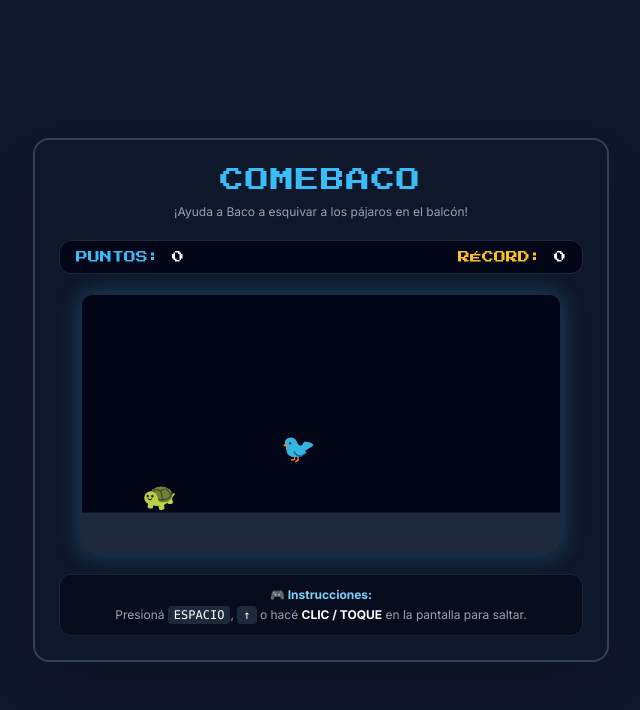
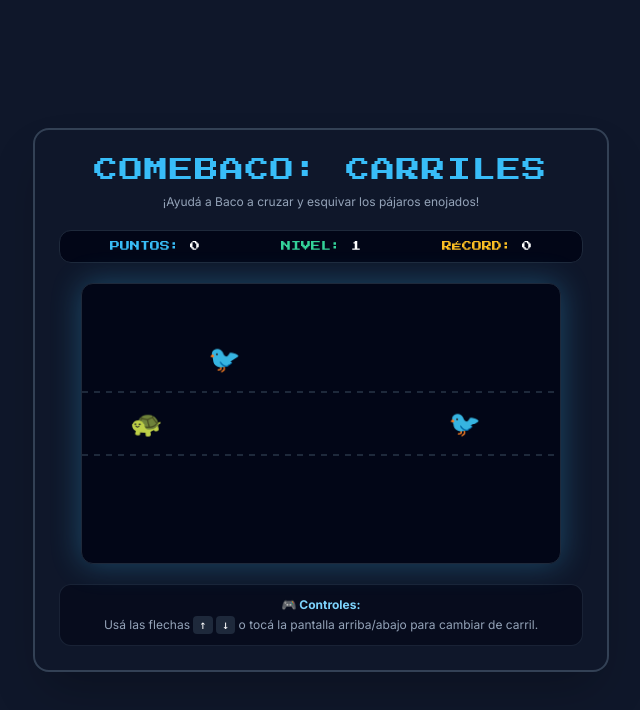
Before and after one commit to ciberspar/correbaco, a plain HTML site: page index.html in a window 1280 px wide. Both pictures are taken after a click on the element 640 px from the left and 424 px from the top of the page. Shown: the whole page, without its empty margins (319-959 px from the left). Drawn offline with nearby package versions, Linux system fonts and the light colour scheme.

Commit message:
Actualizar index.html

```diff
--- a/index.html
+++ b/index.html
@@ -3,7 +3,7 @@
 <head>
 <meta charset="UTF-8">
 <meta name="viewport" content="width=device-width, initial-scale=1.0">
-<title>Comebaco - El Reto del Balcón 🐢 vs 🐦</title>
+<title>Comebaco: El Desafío de los Carriles 🐢 vs 🐦</title>
 <script src="https://cdn.tailwindcss.com"></script>
 <style>
   @import url('https://fonts.googleapis.com/css2?family=Press+Start+2P&family=Inter:wght@400;700&display=swap');
@@ -20,99 +20,122 @@
 
   canvas {
     image-rendering: pixelated;
-    box-shadow: 0 0 25px rgba(56, 189, 248, 0.3);
+    box-shadow: 0 0 30px rgba(56, 189, 248, 0.3);
   }
 </style>
 </head>
 <body class="min-h-screen flex flex-col items-center justify-center p-4 select-none">
 
-  <!-- Contenedor Principal -->
   <main class="w-full max-w-xl bg-slate-900 border-2 border-slate-700 rounded-2xl p-6 shadow-2xl flex flex-col items-center gap-5">
 
-    <!-- Título y Estado -->
+    <!-- Título -->
     <div class="text-center">
-      <h1 class="arcade-font text-xl sm:text-2xl text-sky-400 tracking-wider mb-2">COMEBACO</h1>
-      <p class="text-xs text-slate-400">¡Ayuda a Baco a esquivar a los pájaros en el balcón!</p>
+      <h1 class="arcade-font text-xl sm:text-2xl text-sky-400 tracking-wider mb-2">COMEBACO: CARRILES</h1>
+      <p class="text-xs text-slate-400">¡Ayudá a Baco a cruzar y esquivar los pájaros enojados!</p>
     </div>
 
-    <!-- Panel de Puntuación -->
-    <div class="w-full flex justify-between items-center px-4 py-2 bg-slate-950 rounded-xl border border-slate-800 arcade-font text-xs">
+    <!-- Panel de Estado (Puntuación, Nivel y Récord) -->
+    <div class="w-full grid grid-cols-3 gap-2 px-4 py-2 bg-slate-950 rounded-xl border border-slate-800 arcade-font text-[10px] text-center">
       <div class="text-sky-400">PUNTOS: <span id="score-val" class="text-white">0</span></div>
+      <div class="text-emerald-400">NIVEL: <span id="level-val" class="text-white">1</span></div>
       <div class="text-amber-400">RÉCORD: <span id="record-val" class="text-white">0</span></div>
     </div>
 
     <!-- Canvas del Juego -->
     <div class="relative w-full flex justify-center">
-      <canvas id="gameCanvas" width="480" height="260" class="w-full max-w-[480px] bg-slate-950 rounded-xl border border-slate-800 cursor-pointer"></canvas>
+      <canvas id="gameCanvas" width="480" height="280" class="w-full max-w-[480px] bg-slate-950 rounded-xl border border-slate-800 cursor-pointer"></canvas>
     </div>
 
-    <!-- Controles / Instrucciones -->
-    <div class="text-center text-xs text-slate-400 bg-slate-950/60 p-3 rounded-xl border border-slate-800/80 w-full">
-      <p class="font-bold text-sky-300 mb-1">🎮 Instrucciones:</p>
-      <p>Presioná <span class="text-white font-mono bg-slate-800 px-1.5 py-0.5 rounded">ESPACIO</span>, <span class="text-white font-mono bg-slate-800 px-1.5 py-0.5 rounded">↑</span> o hacé <span class="text-white font-bold">CLIC / TOQUE</span> en la pantalla para saltar.</p>
+    <!-- Controles -->
+    <div class="text-center text-xs text-slate-400 bg-slate-950/60 p-3 rounded-xl border border-slate-800/80 w-full flex flex-col gap-1">
+      <p class="font-bold text-sky-300">🎮 Controles:</p>
+      <p>Usá las flechas <span class="text-white font-mono bg-slate-800 px-1.5 py-0.5 rounded">↑</span> <span class="text-white font-mono bg-slate-800 px-1.5 py-0.5 rounded">↓</span> o tocá la pantalla arriba/abajo para cambiar de carril.</p>
     </div>
 
   </main>
 
-  <!-- Lógica del Juego -->
   <script>
     const canvas = document.getElementById('gameCanvas');
     const ctx = canvas.getContext('2d');
     const scoreVal = document.getElementById('score-val');
+    const levelVal = document.getElementById('level-val');
     const recordVal = document.getElementById('record-val');
 
     let score = 0;
-    let highScore = localStorage.getItem('comebaco_highscore') || 0;
+    let level = 1;
+    let highScore = localStorage.getItem('comebaco_lanes_highscore') || 0;
     recordVal.textContent = highScore;
 
     let isPlaying = false;
     let isGameOver = false;
 
+    // Posiciones de los 3 carriles (Y central de cada carril)
+    const lanes = [75, 140, 205];
+
     // Objeto Baco
     const baco = {
+      laneIndex: 1, // Empieza en el carril del medio
       x: 60,
-      y: 180,
-      width: 32,
-      height: 32,
-      vy: 0,
-      gravity: 0.7,
-      jumpForce: -10.5,
-      isJumping: false
+      radius: 16,
+      targetY: lanes[1],
+      currentY: lanes[1]
     };
 
     let birds = [];
     let frameCount = 0;
-    let gameSpeed = 4;
+    let baseSpeed = 3;
 
-    // Controles de salto
-    function triggerJump() {
+    // Control de movimientos por teclado
+    window.addEventListener('keydown', (e) => {
       if (!isPlaying && !isGameOver) {
-        startGame();
-      } else if (isPlaying && !baco.isJumping) {
-        baco.vy = baco.jumpForce;
-        baco.isJumping = true;
-      } else if (isGameOver) {
+        if (e.code === 'Space' || e.code === 'ArrowUp' || e.code === 'ArrowDown') startGame();
+        return;
+      }
+
+      if (isPlaying) {
+        if (e.code === 'ArrowUp') {
+          if (baco.laneIndex > 0) baco.laneIndex--;
+        }
+        if (e.code === 'ArrowDown') {
+          if (baco.laneIndex < lanes.length - 1) baco.laneIndex++;
+        }
+      }
+
+      if (isGameOver && (e.code === 'Space' || e.code === 'KeyR')) {
         resetGame();
-      }
-    }
-
-    window.addEventListener('keydown', (e) => {
-      if (e.code === 'Space' || e.code === 'ArrowUp') {
-        e.preventDefault();
-        triggerJump();
       }
     });
 
-    canvas.onclick = () => {
-      triggerJump();
+    // Control táctil o por clic (Dividir pantalla arriba/abajo)
+    canvas.onclick = (e) => {
+      if (!isPlaying && !isGameOver) {
+        startGame();
+        return;
+      }
+      if (isGameOver) {
+        resetGame();
+        return;
+      }
+
+      const rect = canvas.getBoundingClientRect();
+      const clickY = e.clientY - rect.top;
+
+      // Si hace clic en la mitad superior o inferior del canvas
+      if (clickY < canvas.height / 2) {
+        if (baco.laneIndex > 0) baco.laneIndex--;
+      } else {
+        if (baco.laneIndex < lanes.length - 1) baco.laneIndex++;
+      }
     };
 
     function startGame() {
       isPlaying = true;
       isGameOver = false;
       score = 0;
-      gameSpeed = 4;
+      level = 1;
+      baseSpeed = 3;
       birds = [];
+      baco.laneIndex = 1;
       loop();
     }
 
@@ -126,82 +149,75 @@
       frameCount++;
       ctx.clearRect(0, 0, canvas.width, canvas.height);
 
-      // --- Fondo y Suelo ---
-      ctx.fillStyle = '#020617';
-      ctx.fillRect(0, 0, canvas.width, canvas.height);
+      // --- Dibujar los 3 Carriles (Líneas de la ruta/balcón) ---
+      ctx.strokeStyle = '#1e293b';
+      ctx.lineWidth = 2;
+      ctx.setLineDash([6, 6]);
 
-      // Líneas decorativas de fondo (estilo retro)
-      ctx.strokeStyle = '#1e293b';
-      ctx.lineWidth = 1;
+      // Líneas divisorias
       ctx.beginPath();
-      ctx.moveTo(0, 220);
-      ctx.lineTo(canvas.width, 220);
+      ctx.moveTo(0, 108); ctx.lineTo(canvas.width, 108);
+      ctx.moveTo(0, 172); ctx.lineTo(canvas.width, 172);
       ctx.stroke();
+      ctx.setLineDash([]); // Resetear patrón de línea
 
-      // Suelo del balcón
-      ctx.fillStyle = '#1e293b';
-      ctx.fillRect(0, 220, canvas.width, 40);
+      // Suavizar transición de movimiento de Baco entre carriles
+      baco.targetY = lanes[baco.laneIndex];
+      baco.currentY += (baco.targetY - baco.currentY) * 0.25;
 
-      // --- Física y Dibujo de Baco 🐢 ---
-      baco.vy += baco.gravity;
-      baco.y += baco.vy;
+      // --- Dibujar y Actualizar Baco 🐢 ---
+      ctx.font = '26px monospace';
+      ctx.fillText('🐢', baco.x - 12, baco.currentY + 9);
 
-      // Colisión con el suelo
-      if (baco.y > 188) {
-        baco.y = 188;
-        baco.vy = 0;
-        baco.isJumping = false;
-      }
-
-      ctx.font = '28px monospace';
-      ctx.fillText('🐢', baco.x, baco.y + 24);
-
-      // --- Generación de Pájaros 🐦 ---
-      // Cada equis frames sale un pájaro nuevo, aumentando la frecuencia con la puntuación
-      let spawnRate = Math.max(50, 100 - Math.floor(score / 50));
-      if (frameCount % spawnRate === 0) {
-        // A veces vuelan bajo (para saltar) o un poco más alto
-        let birdHeight = Math.random() > 0.4 ? 185 : 140;
+      // --- Generación de Pájaros por Carril ---
+      // A medida que sube el nivel, aparecen más seguido (spawnRate más chico)
+      let spawnInterval = Math.max(35, 75 - (level * 8));
+      if (frameCount % spawnInterval === 0) {
+        let randomLane = Math.floor(Math.random() * lanes.length);
         birds.push({
-          x: canvas.width,
-          y: birdHeight,
-          width: 28,
-          height: 28,
-          speed: gameSpeed + (score / 200)
+          x: canvas.width + 30,
+          laneIndex: randomLane,
+          y: lanes[randomLane],
+          speed: baseSpeed + (level * 0.6) // ¡Cada nivel son más rápidos!
         });
       }
 
-      // --- Actualizar y Dibujar Pájaros ---
+      // --- Actualizar y Dibujar Pájaros 🐦 ---
       for (let i = birds.length - 1; i >= 0; i--) {
         let bird = birds[i];
         bird.x -= bird.speed;
-        ctx.fillText('🐦', bird.x, bird.y + 24);
 
-        // Detección de Colisión (Bounding Box precisa)
+        ctx.fillText('🐦', bird.x - 12, bird.y + 9);
+
+        // Detección de Colisión (Mismo carril y cercanía horizontal)
         if (
-          baco.x < bird.x + 20 &&
-          baco.x + baco.width - 8 > bird.x + 4 &&
-          baco.y < bird.y + 20 &&
-          baco.y + baco.height > bird.y + 4
+          baco.laneIndex === bird.laneIndex &&
+          Math.abs(baco.x - bird.x) < 22
         ) {
           isGameOver = true;
           isPlaying = false;
           if (score > highScore) {
             highScore = score;
-            localStorage.setItem('comebaco_highscore', highScore);
+            localStorage.setItem('comebaco_lanes_highscore', highScore);
             recordVal.textContent = highScore;
           }
         }
 
-        // Eliminar pájaros fuera de pantalla y sumar puntos
-        if (bird.x < -40) {
+        // Si el pájaro cruza la pantalla, suma puntos
+        if (bird.x < -30) {
           birds.splice(i, 1);
           score += 10;
           scoreVal.textContent = score;
+
+          // Dificultad progresiva: Cada 100 puntos sube de nivel
+          let newLevel = Math.floor(score / 100) + 1;
+          if (newLevel > level) {
+            level = newLevel;
+            levelVal.textContent = level;
+          }
         }
       }
 
-      // Continuar loop si sigue vivo
       if (!isGameOver) {
         requestAnimationFrame(loop);
       } else {
@@ -209,53 +225,45 @@
       }
     }
 
-    // Pantalla de Inicio (Idle)
     function drawStartScreen() {
       ctx.fillStyle = '#020617';
       ctx.fillRect(0, 0, canvas.width, canvas.height);
 
-      // Suelo
-      ctx.fillStyle = '#1e293b';
-      ctx.fillRect(0, 220, canvas.width, 40);
+      ctx.fillStyle = '#38bdf8';
+      ctx.font = 'bold 15px monospace';
+      ctx.textAlign = 'center';
+      ctx.fillText('¡EL DESAFÍO DE LOS CARRILES!', canvas.width / 2, 90);
 
-      // Dibujar a Baco quieto
-      ctx.font = '28px monospace';
-      ctx.fillText('🐢', baco.x, 212);
+      ctx.fillStyle = '#f8fafc';
+      ctx.font = '11px monospace';
+      ctx.fillText('Usá ↑ ↓ para cambiar de carril', canvas.width / 2, 130);
+      ctx.fillText('Cada 100 pts sube la dificultad', canvas.width / 2, 155);
 
-      // Texto de inicio parpadeante / estático
       ctx.fillStyle = '#38bdf8';
-      ctx.font = 'bold 16px monospace';
-      ctx.textAlign = 'center';
-      ctx.fillText('¡TOCÁ O PULSÁ ESPACIO', canvas.width / 2, 100);
-      ctx.fillText('PARA COMENZAR!', canvas.width / 2, 125);
-
-      ctx.fillStyle = '#94a3b8';
-      ctx.font = '11px monospace';
-      ctx.fillText('Evitá a los pájaros', canvas.width / 2, 155);
+      ctx.font = '10px monospace';
+      ctx.fillText('TOCÁ PARA EMPEZAR', canvas.width / 2, 210);
       ctx.textAlign = 'left';
     }
 
-    // Pantalla de Game Over
     function drawGameOverScreen() {
-      ctx.fillStyle = 'rgba(2, 6, 23, 0.85)';
+      ctx.fillStyle = 'rgba(2, 6, 23, 0.88)';
       ctx.fillRect(0, 0, canvas.width, canvas.height);
 
       ctx.textAlign = 'center';
       ctx.fillStyle = '#ef4444';
-      ctx.font = 'bold 16px monospace';
+      ctx.font = 'bold 15px monospace';
       ctx.fillText('¡LOS PÁJAROS ATACARON A BACO!', canvas.width / 2, 90);
 
       ctx.fillStyle = '#f8fafc';
       ctx.font = '12px monospace';
-      ctx.fillText(`Puntuación final: ${score}`, canvas.width / 2, 130);
+      ctx.fillText(`Puntuación: ${score} | Nivel alcanzado: ${level}`, canvas.width / 2, 130);
 
       ctx.fillStyle = '#38bdf8';
       ctx.font = '11px monospace';
-      ctx.fillText('Hacé clic o presioná R para reintentar', canvas.width / 2, 170);
+      ctx.fillText('Hacé clic o presioná ESPACIO para reintentar', canvas.width / 2, 180);
       ctx.textAlign = 'left';
     }
 
-    // Inicializar pantalla de presentación
     drawStartScreen();
   </script>
 </body>
```
